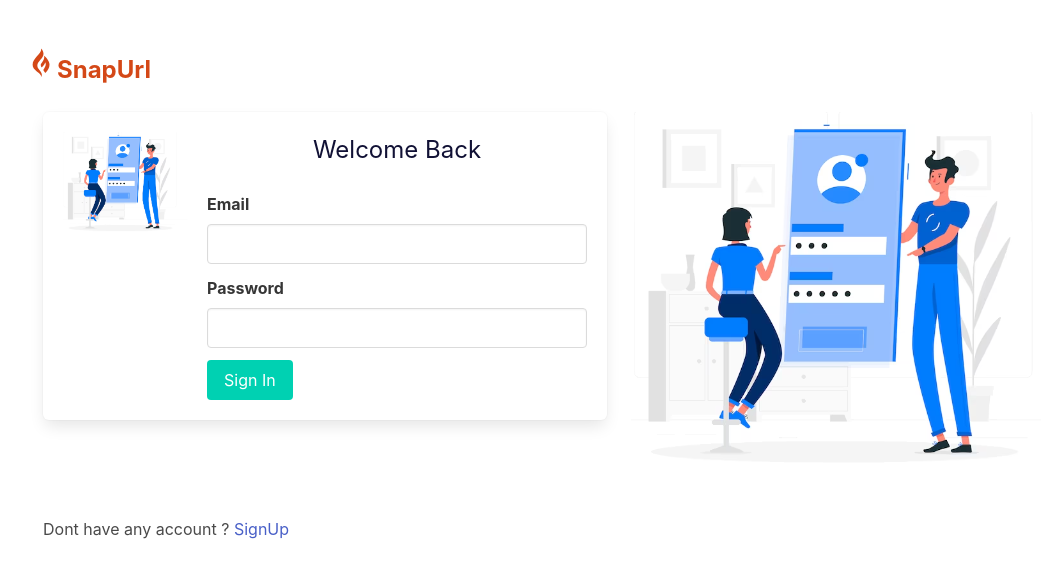
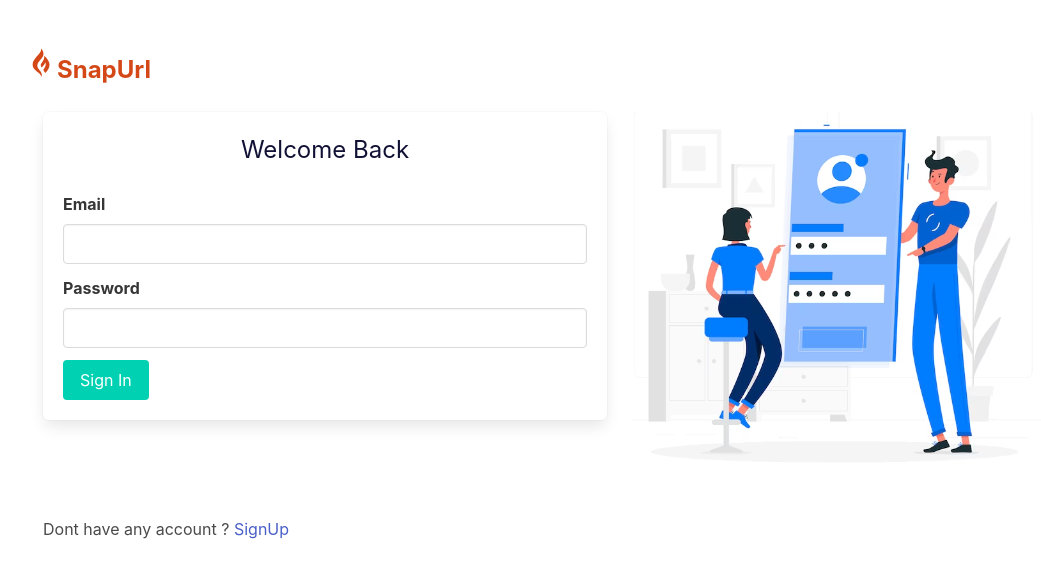
Before and after one commit to Ikechukwu411/LinkShortner, a React (Vite) app: page /login in a window 1280 px wide. Shown: the top 578 px of the page, without its empty margins (21-1062 px from the left). Built offline with nearby package versions, Linux system fonts and the light colour scheme; no server answers.

Commit message:
updated version

```diff
--- a/src/Pages/Login.jsx
+++ b/src/Pages/Login.jsx
@@ -24,10 +24,10 @@ const Login = () => {
             <div className="column">
               <div className="box">
                 <div className="media">
-                  <div className="media-left">
-                    <figure className="image is-128x128">
+                  <div className="media">
+                    {/* <figure className="image is-128x128">
                       <img src={SignInjpeg} alt="login" width={200} />
-                    </figure>
+                    </figure> */}
                   </div>
                   <div className="media-content">
                     <LoginForm />
```
